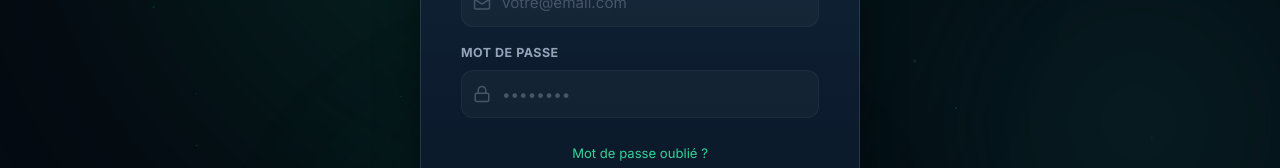
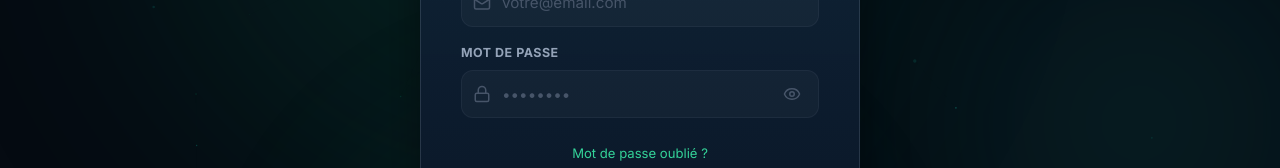
Before and after one commit to islemredouane/MedLinkDZ, a React (Vite) app in the folder frontend/: page /login in a window 1280 px wide. Shown: the part 386-554 px from the top of the page. Built offline with nearby package versions, Linux system fonts and the light colour scheme; no server answers.

Commit message:
feat: add show/hide password toggle feature to standard inputs

```diff
--- a/frontend/src/components/ui/Input.css
+++ b/frontend/src/components/ui/Input.css
@@ -72,3 +72,32 @@
   line-height: 1.35;
   color: #ef4444;
 }
+
+.input-toggle-btn {
+  position: absolute;
+  right: 0.85rem;
+  background: transparent;
+  border: none;
+  color: var(--c-text-muted);
+  cursor: pointer;
+  display: flex;
+  align-items: center;
+  justify-content: center;
+  padding: 4px;
+  border-radius: var(--r-sm);
+  transition: color var(--t-fast) var(--ease-smooth), background var(--t-fast) var(--ease-smooth);
+}
+
+.input-toggle-btn:hover {
+  color: var(--c-green-400);
+  background: rgba(255, 255, 255, 0.04);
+}
+
+.input-toggle-btn:focus-visible {
+  outline: 2px solid rgba(52, 211, 153, 0.9);
+  outline-offset: 1px;
+}
+
+.input-field.with-toggle {
+  padding-right: 2.75rem;
+}
--- a/frontend/src/components/ui/Input.jsx
+++ b/frontend/src/components/ui/Input.jsx
@@ -1,4 +1,5 @@
-import React from 'react';
+import React, { useState } from 'react';
+import { Eye, EyeOff } from 'lucide-react';
 import './Input.css';
 
 export default function Input({
@@ -7,8 +8,19 @@ export default function Input({
   error,
   icon: Icon,
   className = '',
+  type = 'text',
   ...props
 }) {
+  const [showPassword, setShowPassword] = useState(false);
+
+  const isPassword = type === 'password';
+  const inputType = isPassword && showPassword ? 'text' : type;
+
+  const togglePasswordVisibility = (e) => {
+    e.preventDefault();
+    setShowPassword((prev) => !prev);
+  };
+
   return (
     <div className={`input-group ${error ? 'has-error' : ''} ${className}`}>
       {label && <label htmlFor={id} className="input-label">{label}</label>}
@@ -17,9 +29,20 @@ export default function Input({
         {Icon && <Icon className="input-icon" size={18} />}
         <input
           id={id}
-          className={`input-field ${Icon ? 'with-icon' : ''}`}
+          type={inputType}
+          className={`input-field ${Icon ? 'with-icon' : ''} ${isPassword ? 'with-toggle' : ''}`}
           {...props}
         />
+        {isPassword && (
+          <button
+            type="button"
+            className="input-toggle-btn"
+            onClick={togglePasswordVisibility}
+            aria-label={showPassword ? 'Masquer le mot de passe' : 'Afficher le mot de passe'}
+          >
+            {showPassword ? <EyeOff size={18} /> : <Eye size={18} />}
+          </button>
+        )}
       </div>
 
       {error && <p className="input-error-msg">{error}</p>}
```
